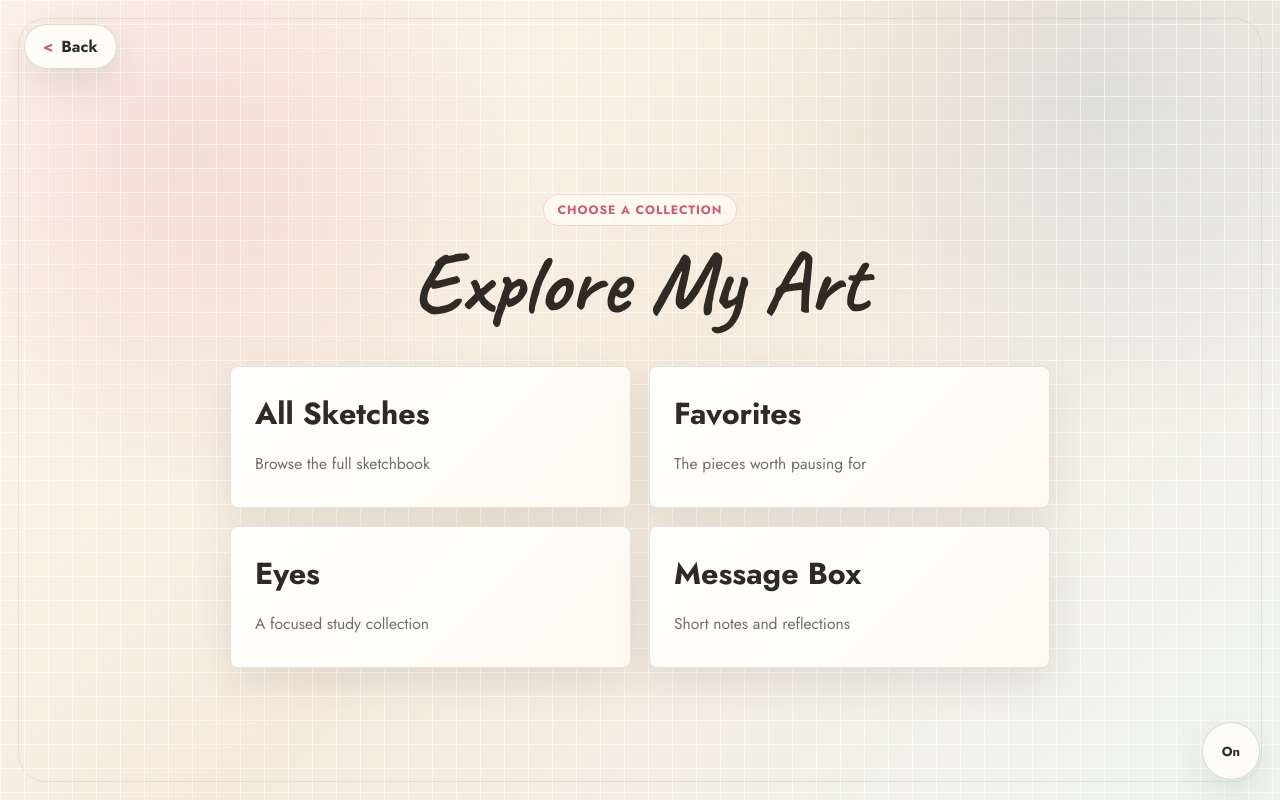
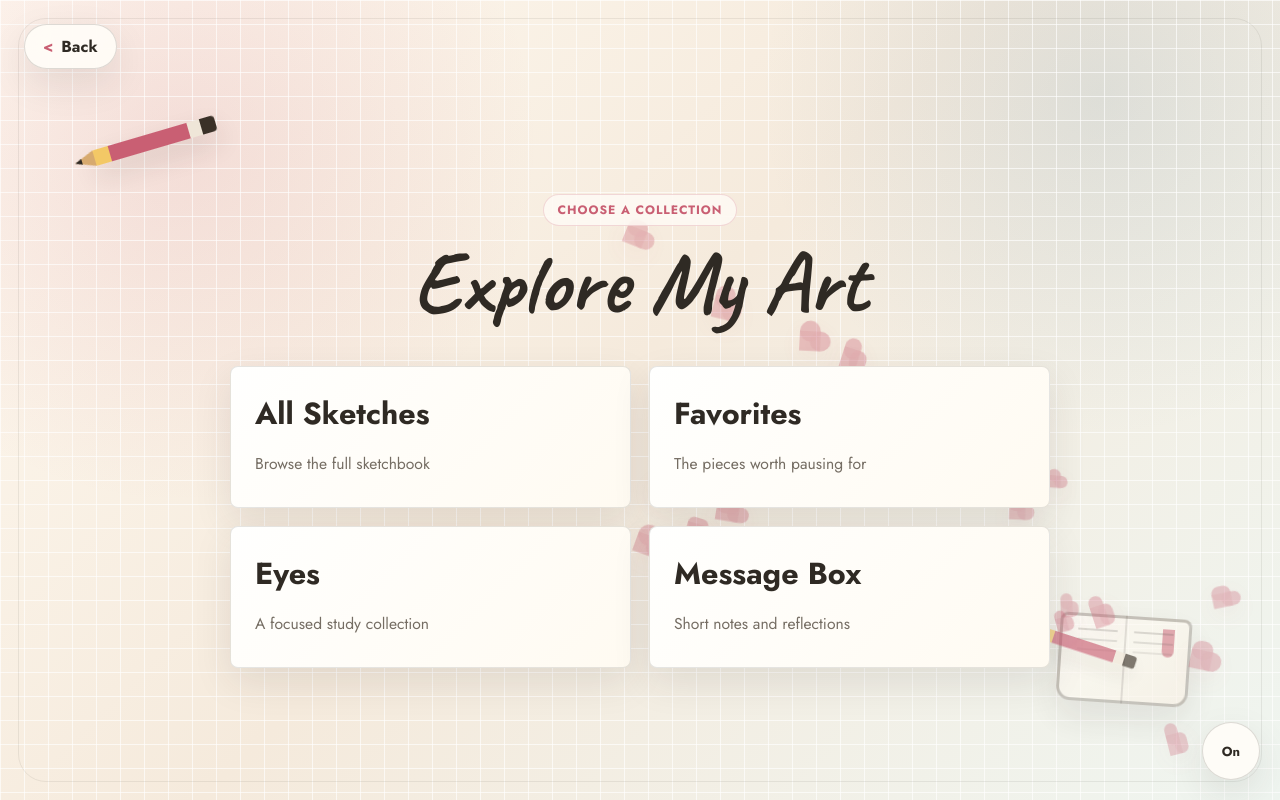
Before and after one commit to SIDDHARTHBHUMIHAR/hehehe, a React (Vite) app: page /categories in a window 1280 px wide. Built offline with nearby package versions, Linux system fonts and the light colour scheme.

Commit message:
Add floating hearts to category selector

```diff
--- a/src/index.css
+++ b/src/index.css
@@ -331,6 +331,24 @@ h2 {
   transform: rotate(18deg) scale(0.78);
   opacity: 0.78;
   animation: pencilDriftTwo 7.2s ease-in-out infinite;
+}
+
+.category-book-doodle {
+  right: clamp(24px, 7vw, 96px);
+  bottom: clamp(64px, 12vh, 120px);
+  opacity: 0.82;
+}
+
+.category-pencil-one {
+  top: clamp(108px, 17vh, 168px);
+  left: clamp(22px, 7vw, 96px);
+}
+
+.category-pencil-two {
+  top: auto;
+  right: clamp(24px, 10vw, 140px);
+  bottom: clamp(110px, 18vh, 190px);
+  opacity: 0.64;
 }
 
 .category-page {
--- a/src/pages/CategorySelector.jsx
+++ b/src/pages/CategorySelector.jsx
@@ -1,4 +1,5 @@
 import { motion as Motion } from "framer-motion";
+import { useState } from "react";
 import { useNavigate } from "react-router-dom";
 
 const categories = [
@@ -26,9 +27,62 @@ const categories = [
 
 const CategorySelector = () => {
   const navigate = useNavigate();
+  const [floatingHearts] = useState(() =>
+    [...Array(20)].map((_, i) => ({
+      id: `category-heart-${i}`,
+      initial: {
+        opacity: 0,
+        x: Math.random() * window.innerWidth,
+        y: window.innerHeight + Math.random() * 80,
+      },
+      animate: {
+        opacity: [0, 0.44, 0],
+        y: `-${Math.random() * 520 + 130}px`,
+        x: `${Math.random() * 190 - 95}px`,
+        rotate: Math.random() * 70 - 35,
+        scale: [0.72, 1.05, 0.86],
+      },
+      transition: {
+        duration: Math.random() * 10 + 9,
+        repeat: Infinity,
+        repeatDelay: Math.random() * 4,
+        ease: "easeOut",
+      },
+      style: {
+        position: "fixed",
+        zIndex: 1,
+        pointerEvents: "none",
+        width: `${Math.random() * 11 + 11}px`,
+        height: `${Math.random() * 11 + 11}px`,
+      },
+    }))
+  );
 
   return (
     <main className="category-page">
+      <div className="home-book-doodle category-book-doodle" aria-hidden="true">
+        <span />
+      </div>
+      <div
+        className="home-pencil-doodle pencil-one category-pencil-one"
+        aria-hidden="true"
+      />
+      <div
+        className="home-pencil-doodle pencil-two category-pencil-two"
+        aria-hidden="true"
+      />
+
+      {floatingHearts.map((heart) => (
+        <Motion.div
+          key={heart.id}
+          className="floating-heart"
+          initial={heart.initial}
+          animate={heart.animate}
+          transition={heart.transition}
+          style={heart.style}
+        />
+      ))}
+
       <Motion.button
         type="button"
         className="back-button"
```
